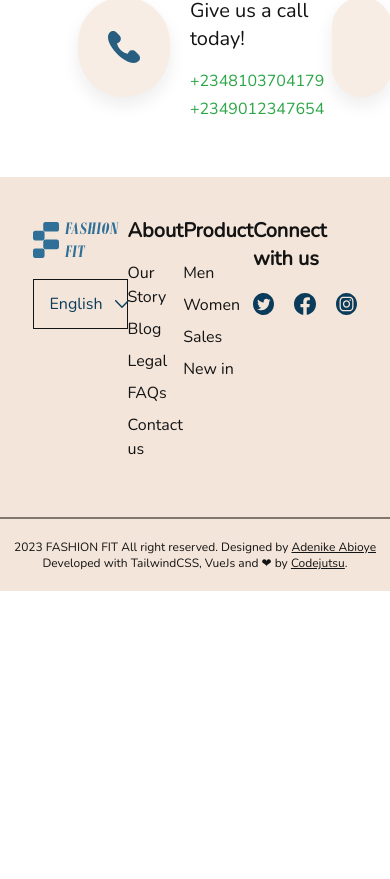
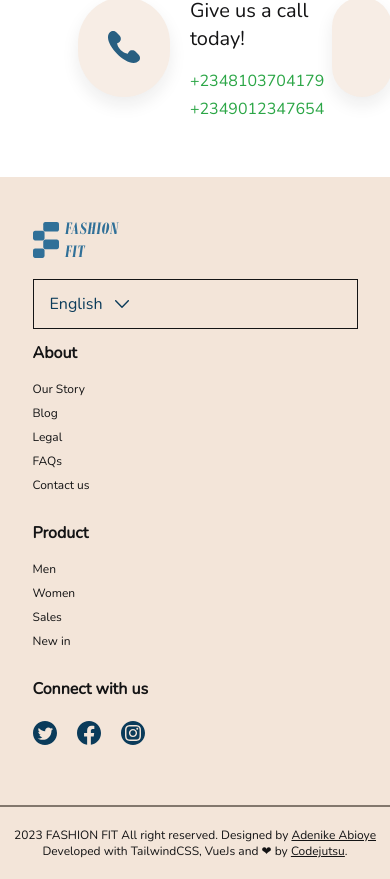
Before and after one commit to codejutsu1/fashion-fit, a Vue app: page /contact-us in a window 390 px wide. Shown: the part 1189-2068 px from the top of the page. Before the commit the page ends 1780 px from the top, so only its background shows below. Built offline with nearby package versions, Linux system fonts and the light colour scheme.

Commit message:
made the footer responsive but not done with the design

```diff
--- a/src/components/Footer.vue
+++ b/src/components/Footer.vue
@@ -5,7 +5,7 @@
 <template>
     <footer class="bg-[#F3E5D9]">
       <div>
-        <div class="w-5/6 mx-auto flex justify-between py-10">
+        <div class="w-5/6 mx-auto lg:flex justify-between space-y-3 lg:space-y-0 py-10">
           <div class="space-y-4">
             <img src="/images/logo/logo.svg" alt="Logo">
             <div class="w-full py-3 px-4 border border-[#141415] bg-transparent flex gap-2">
@@ -15,8 +15,8 @@
           </div>
 
           <div class="text-[#141415]">
-            <h1 class="font-semibold text-xl">About</h1>
-            <ul class="py-4 space-y-2 text-base">
+            <h1 class="font-semibold text-base lg:text-xl">About</h1>
+            <ul class="py-4 space-y-2 text-xs lg:text-base">
               <li>
                 <a href="#">Our Story</a>
               </li>
@@ -36,8 +36,8 @@
           </div>
 
           <div class="text-[#141415]">
-            <h1 class="font-semibold text-xl">Product</h1>
-            <ul class="py-4 space-y-2 text-base">
+            <h1 class="font-semibold text-base lg:text-xl">Product</h1>
+            <ul class="py-4 space-y-2 text-xs lg:text-base">
               <li>
                 <a href="#">Men</a>
               </li>
@@ -54,7 +54,7 @@
           </div>
 
           <div class="text-[#141415]">
-            <h1 class="font-semibold text-xl">Connect with us</h1>
+            <h1 class="font-semibold text-base lg:text-xl">Connect with us</h1>
             <ul class="flex space-x-5 py-5">
               <li>
                 <a href="#">
```
